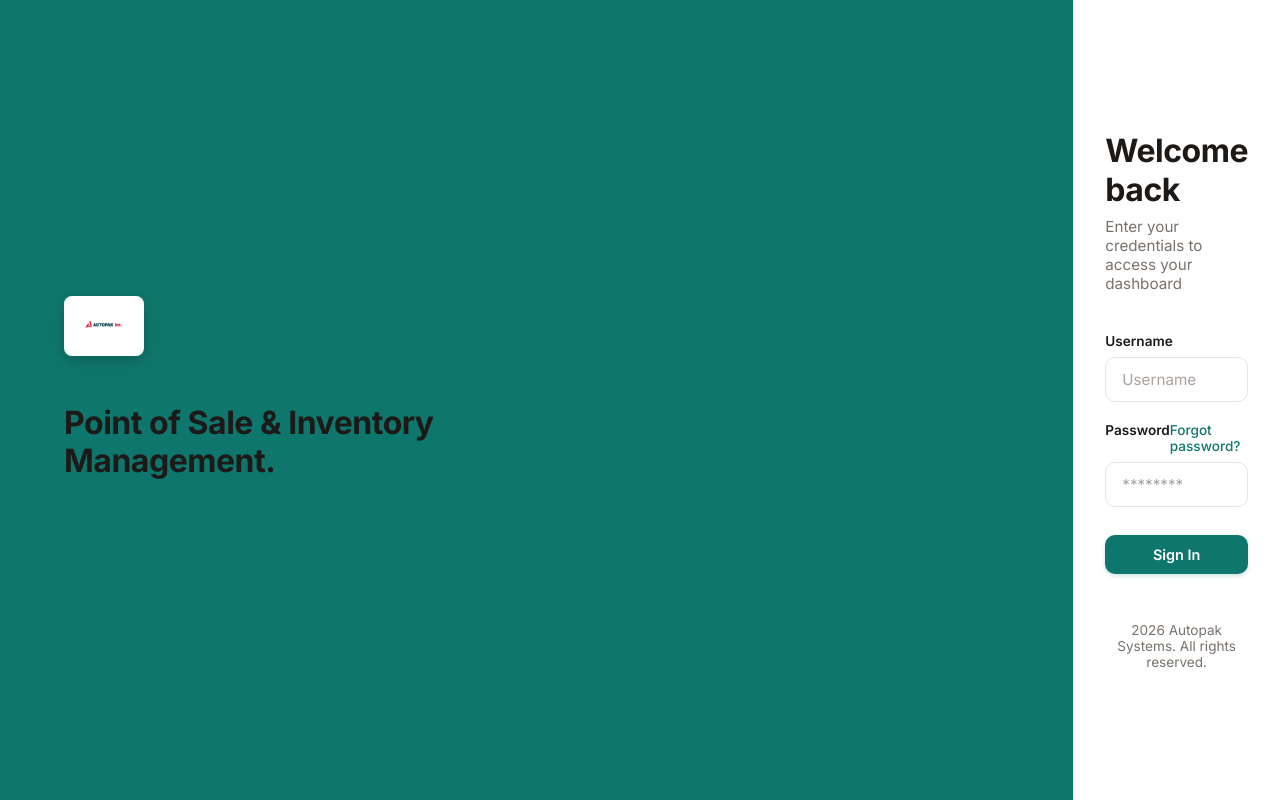
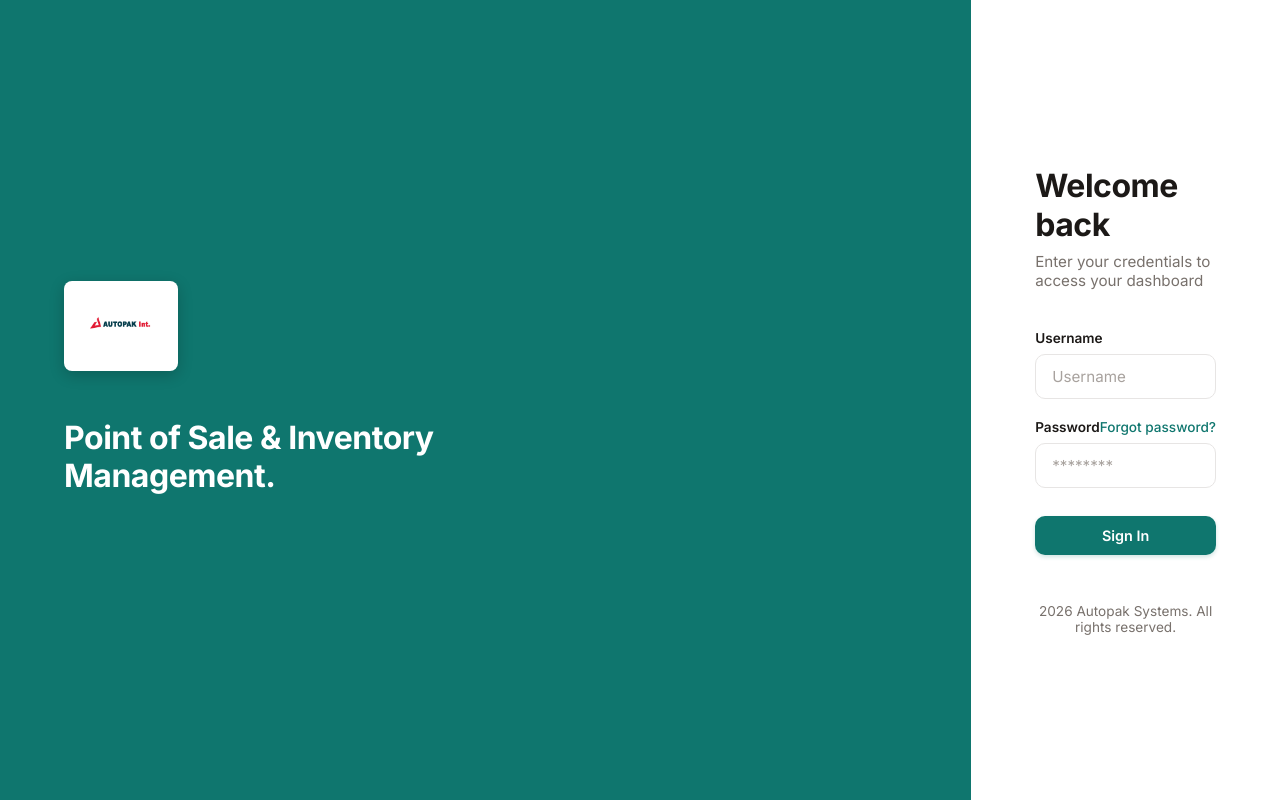
Before and after one commit to mauricetrevor07-commits/POS-system, a browser extension: page renderer/index.html in a window 1280 px wide. Drawn offline with nearby package versions, Linux system fonts and the light colour scheme.

Commit message:
login css tweaks

```diff
--- a/renderer/css/layout/_login.css
+++ b/renderer/css/layout/_login.css
@@ -1,6 +1,7 @@
 #login-container {
-    height: 100vh;
-    width: 100vw;
+    position: fixed;
+    inset: 0;
+    z-index: 9999;
     background-color: var(--bg-surface);
 }
 
@@ -8,6 +9,7 @@
     display: flex;
     height: 100%;
     width: 100%;
+    overflow: hidden;
 }
 
 .login-brand-panel {
@@ -45,10 +47,10 @@
 }
 
 .company-logo-img {
-    height: 60px;
+    height: 90px;
     width: auto;
     background-color: #ffffff;
-    padding: 10px 20px;
+    padding: 12px 24px;
     border-radius: 8px;
     box-shadow: 0 4px 15px rgba(0, 0, 0, 0.2);
     object-fit: contain;
@@ -60,6 +62,7 @@
     line-height: 1.2;
     margin-bottom: 1.5rem;
     letter-spacing: -0.03rem;
+    color:#ffffff
 }
 
 .brand-content p {
@@ -93,7 +96,7 @@
     align-items: center;
     justify-content: center;
     background-color: var(--bg-surface);
-    padding: 2rem;
+    padding: 4rem;
 }
 
 .login-form-container {
--- a/renderer/index.html
+++ b/renderer/index.html
@@ -64,9 +64,9 @@
             </div>
 
             <div class="form-group">
-              <div style="display:flex; justify-content: space-between;">
+              <div style="display:flex; justify-content: space-between; align-items: center;">
                 <label class="form-label" for="loginPassword">Password</label>
-                <a href="#" style="font-size: 0.85rem; color: var(--primary); text-decoration: none; font-weight: 500;">Forgot password?</a>
+                <a href="#" style="font-size: 0.85rem; color: var(--primary); text-decoration: none; font-weight: 500; white-space: nowrap;">Forgot password?</a>
               </div>
               <input id="loginPassword" type="password" class="form-control" placeholder="********" required autocomplete="current-password">
             </div>
```
